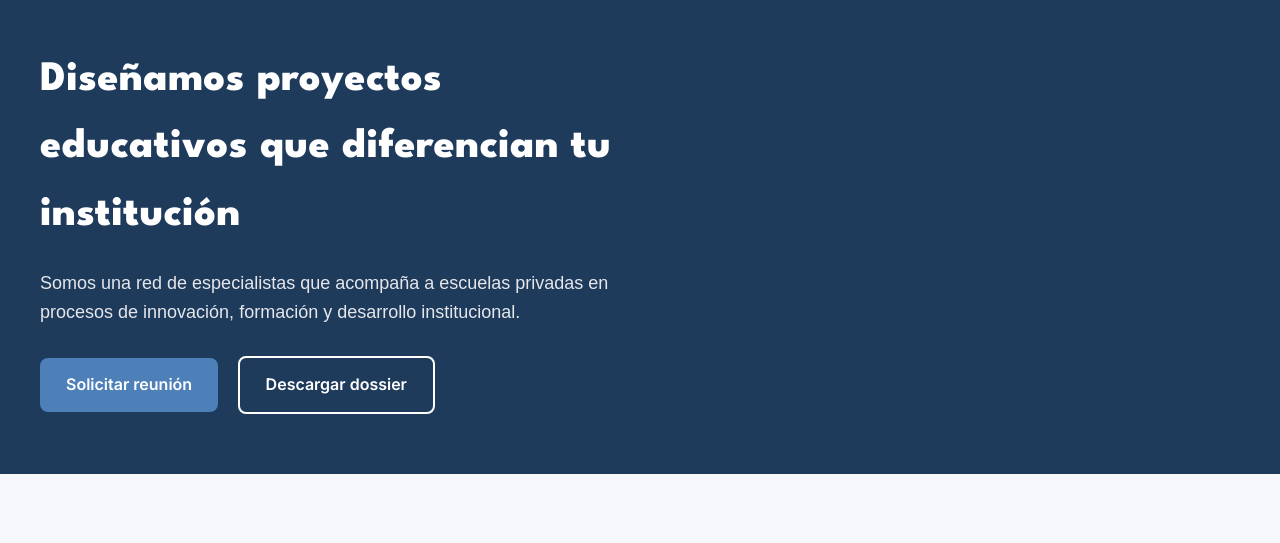
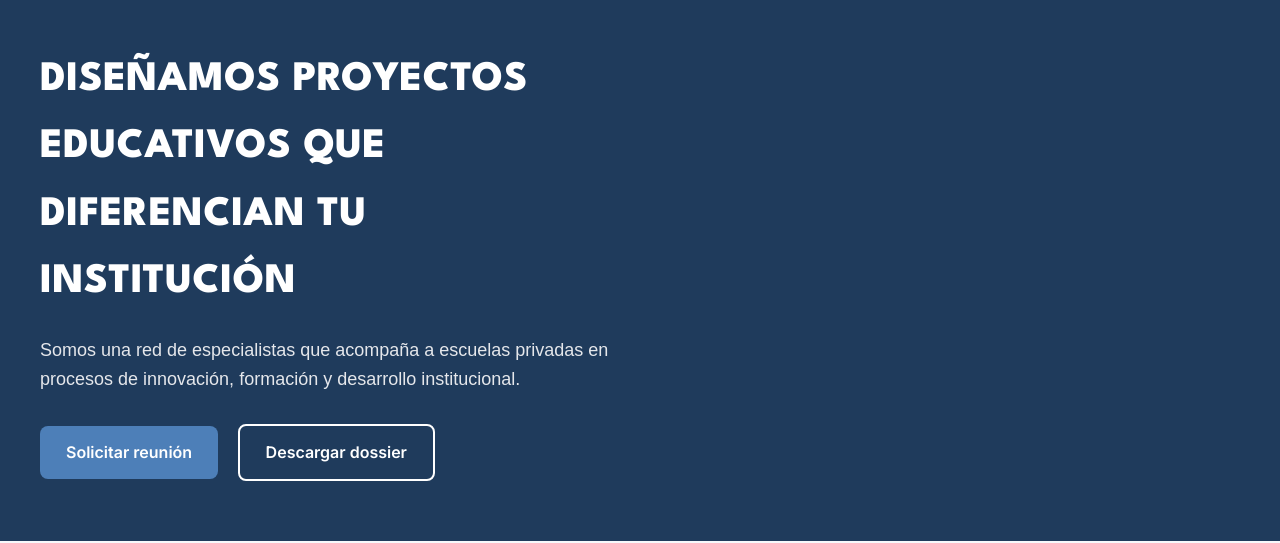
Before and after one commit to DocentesBrown/prubaconsultora, a plain HTML site: page index.html in a window 1280 px wide. Shown: the part 98-641 px from the top of the page. Drawn offline with Linux system fonts and the light colour scheme; a web font is replaced by a local one.

Commit message:
Update heading text to uppercase

```diff
--- a/index.html
+++ b/index.html
@@ -191,7 +191,7 @@
 
     <div class="hero">
       <div>
-        <h2>Diseñamos proyectos educativos que diferencian tu institución</h2>
+        <h2>DISEÑAMOS PROYECTOS EDUCATIVOS QUE DIFERENCIAN TU INSTITUCIÓN</h2>
         <p>Somos una red de especialistas que acompaña a escuelas privadas en procesos de innovación, formación y desarrollo institucional.</p>
 
         <div class="buttons">
```
